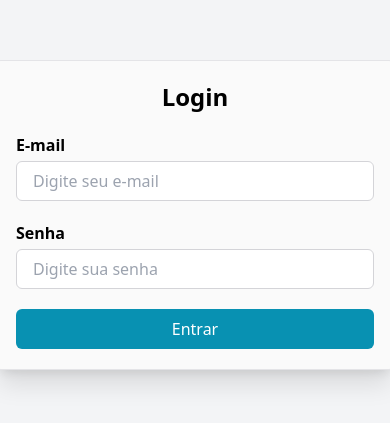
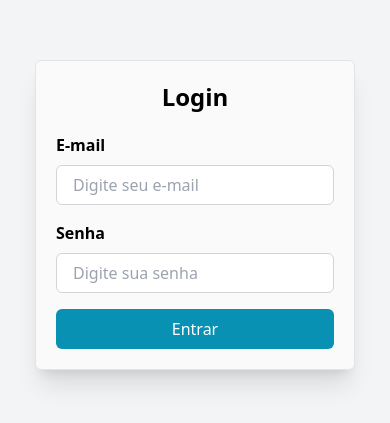
Before and after one commit to acelera-dev-c4/todo-list-frontend, a React (Create React App) app: page / in a window 390 px wide. Shown: the part 207-630 px from the top of the page. Built offline with nearby package versions, Linux system fonts and the light colour scheme.

Commit message:
style: Ajusta responsividade na página de Login e na Subtask

```diff
--- a/src/components/Button/index.tsx
+++ b/src/components/Button/index.tsx
@@ -2,6 +2,7 @@ interface IButton {
   label: string;
   disabled?: boolean;
   onClick: () => void;
+  className?: string;
 }
 
 export default function Button({ label, disabled, onClick }: IButton) {
--- a/src/pages/Home/TaskList/AddTask/index.tsx
+++ b/src/pages/Home/TaskList/AddTask/index.tsx
@@ -23,7 +23,7 @@ function AddTask({ newTaskDescription, setNewTaskDescription, handleCreateMainTa
         value={newTaskDescription}
         onChange={(e) => setNewTaskDescription(e.target.value)}
         onKeyDown={handleKeyDown}
-        className="border rounded p-2 flex-grow mr-2 "
+        className="border rounded p-2 flex-grow mr-2"
         placeholder="New task description"
       />
       <Add
--- a/src/pages/Home/TaskList/MainTask/index.tsx
+++ b/src/pages/Home/TaskList/MainTask/index.tsx
@@ -36,11 +36,11 @@ function MainTask({
   };
 
   return (
-    <div className="grid md:grid-cols-2 gap-4 cursor-pointer">
+    <div className="grid grid-cols-1 sm:grid-cols-2 gap-4">
       {mainTasks.map((task: IMainTask) => (
         <div
           key={task.id}
-          className={`bg-white p-4 rounded-lg shadow-md mb-4 space-y-3 hover:bg-gray-100 ${selectedMainTaskId === task.id ? 'bg-gray-200' : ''}`}
+          className={`bg-white p-4 rounded-lg shadow-md hover:bg-gray-100 ${selectedMainTaskId === task.id ? 'bg-gray-200' : ''}`}
         >
           <div className="flex items-center justify-between">
             <label
@@ -113,7 +113,7 @@ function MainTask({
           </div>
           {collapsed === task.id && (
             <>
-              <div className="flex items-center">
+              <div className="flex flex-row items-center justify-between w-full mb-2">
                 <input
                   type="text"
                   value={newSubTaskDescription}
@@ -122,7 +122,7 @@ function MainTask({
                     setNewSubTaskDescription(e.target.value);
                   }}
                   onClick={(e) => e.stopPropagation()}
-                  className="border border-gray-300 rounded p-2 flex-grow mr-2 text-gray-700"
+                  className="flex-grow w-1/2 border border-gray-300 rounded p-2 text-gray-700 mr-2 mt-2"
                   placeholder="New sub-task description"
                 />
                 <AddTask
@@ -130,7 +130,7 @@ function MainTask({
                     e.stopPropagation();
                     handleCreateSubTask(task.id);
                   }}
-                  className="bg-green-500 text-white p-2 rounded hover:bg-green-600 cursor-pointer w-6 h-6"
+                  className="ml-auto bg-green-500 text-white p-2 rounded hover:bg-green-600 cursor-pointer w-6 h-6"
                   fontSize="large"
                 />
               </div>
--- a/src/pages/Home/TaskList/index.tsx
+++ b/src/pages/Home/TaskList/index.tsx
@@ -265,7 +265,7 @@ function TaskList() {
   };
 
   return (
-    <div className="flex flex-col space-y-4 p-4 bg-gray-50 rounded-lg shadow">
+    <div className="flex flex-col space-y-4 p-4 bg-gray-50 rounded-lg shadow sm:p-6 md:p-8 lg:space-y-6">
       {loading && <Loading />}
 
       <AddTask
--- a/src/pages/Home/index.tsx
+++ b/src/pages/Home/index.tsx
@@ -2,8 +2,8 @@ import TaskList from './TaskList';
 
 export default function Home() {
   return (
-    <div className="min-h-screen bg-blue-500 flex flex-col items-center justify-center p-4">
-      <div className="w-full max-w-4xl bg-white rounded-lg shadow-xl p-6">
+    <div className="min-h-screen bg-blue-500 flex flex-col items-center justify-center px-4 sm:px-6 lg:px-20 xl:px-40">
+      <div className="w-full max-w-4xl mx-auto bg-white rounded-lg shadow-xl p-4 sm:p-6 lg:p-8">
         <h1 className="text-3xl font-bold text-gray-800 mb-6 text-center">Your Tasks</h1>
         <TaskList />
       </div>
--- a/src/pages/Login/index.tsx
+++ b/src/pages/Login/index.tsx
@@ -34,11 +34,11 @@ export default function Login() {
     <div className="w-full h-full flex items-center justify-center bg-gray-100 p-5">
       {loading && <Loading />}
 
-      <div className="w-full min-w-[400px] md:w-auto flex flex-col items-center p-5 gap-5 shadow-xl border border-zinc-200 bg-zinc-50 rounded-md">
-        <h1 className="text-black text-2xl font-bold">Login</h1>
+      <div className="w-full max-w-xs mx-auto sm:max-w-sm md:max-w-md lg:max-w-lg xl:max-w-xl flex flex-col items-center p-5 gap-5 shadow-xl border border-zinc-200 bg-zinc-50 rounded-md">
+        <h1 className="text-2xl font-bold text-center">Login</h1>
 
-        <form className="w-full flex flex-col gap-5 items-center">
-          <div className="w-full flex flex-col gap-1">
+        <form className="w-full flex flex-col gap-4 items-center">
+          <div className="w-full flex flex-col gap-2">
             <label className="text-base font-semibold">E-mail</label>
 
             <input
@@ -50,7 +50,7 @@ export default function Login() {
             />
           </div>
 
-          <div className="w-full flex flex-col gap-1">
+          <div className="w-full flex flex-col gap-2">
             <label className="text-base font-semibold">Senha</label>
 
             <input
@@ -66,6 +66,7 @@ export default function Login() {
             label="Entrar"
             onClick={handleButtonClick}
             disabled={loading}
+            className="mt-4 w-full py-2 px-4 rounded-md bg-blue-500 hover:bg-blue-600 text-white transition duration-150 ease-in-out"
           />
         </form>
       </div>
```
